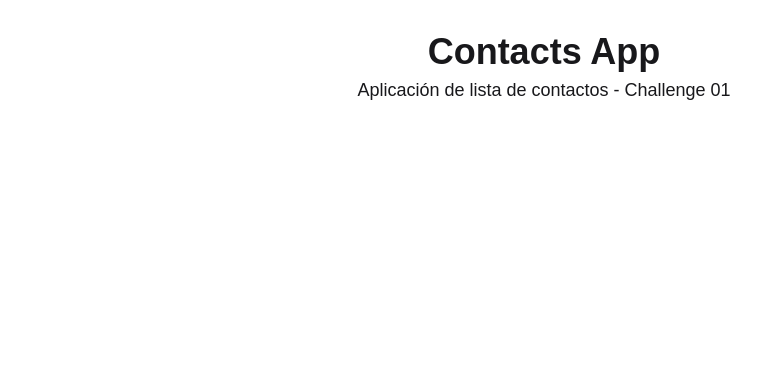
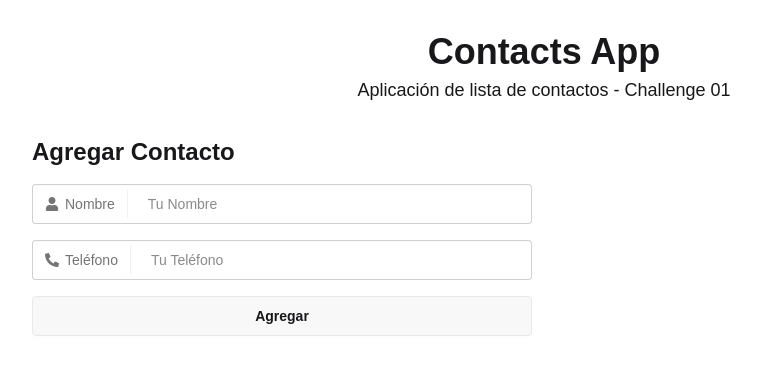
Before and after one commit to eddiedev14/mobile-development, a React (Vite) app: page / in a window 1280 px wide. Shown: the top 374 px of the page, without its empty margins (96-854 px from the left). Built offline with nearby package versions, Linux system fonts and the light colour scheme; a web font is replaced by a local one.

Commit message:
🎨 ui: Add ContactForm with daisy UI components

```diff
--- a/package.json
+++ b/package.json
@@ -14,6 +14,7 @@
     "daisyui": "^5.7.16",
     "react": "^19.2.8",
     "react-dom": "^19.2.8",
+    "react-icons": "^5.7.0",
     "tailwindcss": "^4.3.3"
   },
   "devDependencies": {
--- /dev/null
+++ b/src/components/ContactForm.tsx
@@ -0,0 +1,29 @@
+import { FaPhoneAlt, FaUser } from "react-icons/fa";
+
+export const ContactForm = () => {
+  return (
+    <form className="flex flex-col gap-4">
+      <h2 className="text-2xl font-semibold">Agregar Contacto</h2>
+
+      {/* Nombre */}
+      <label className="input w-full">
+        <span className="label">
+          <FaUser /> Nombre
+        </span>
+        <input type="text" placeholder="Tu Nombre" />
+      </label>
+
+      {/* Telefono */}
+      <label className="input w-full">
+        <span className="label">
+          <FaPhoneAlt /> Teléfono
+        </span>
+        <input type="tel" placeholder="Tu Teléfono" />
+      </label>
+
+      <button type="submit" className="btn">
+        Agregar
+      </button>
+    </form>
+  );
+};
--- a/src/pages/ContactsApp.tsx
+++ b/src/pages/ContactsApp.tsx
@@ -1,14 +1,17 @@
 import { PageHeader } from "../components/PageHeader";
+import { ContactForm } from "../components/ContactForm";
 
 export const ContactsApp = () => {
   return (
-    <div className="py-8 flex flex-col gap-6 max-w-5xl mx-auto">
+    <div className="max-w-5xl mx-auto py-8 flex flex-col gap-8">
       <PageHeader
         title="Contacts App"
         paragraph="Aplicación de lista de contactos - Challenge 01"
       />
 
-      <main className="grid grid-cols-2 gap-6"></main>
+      <main className="grid grid-cols-2 gap-6">
+        <ContactForm />
+      </main>
     </div>
   );
 };
```
Also changed, not shown: 1 other file (tests, documents, lock files or other folders).
